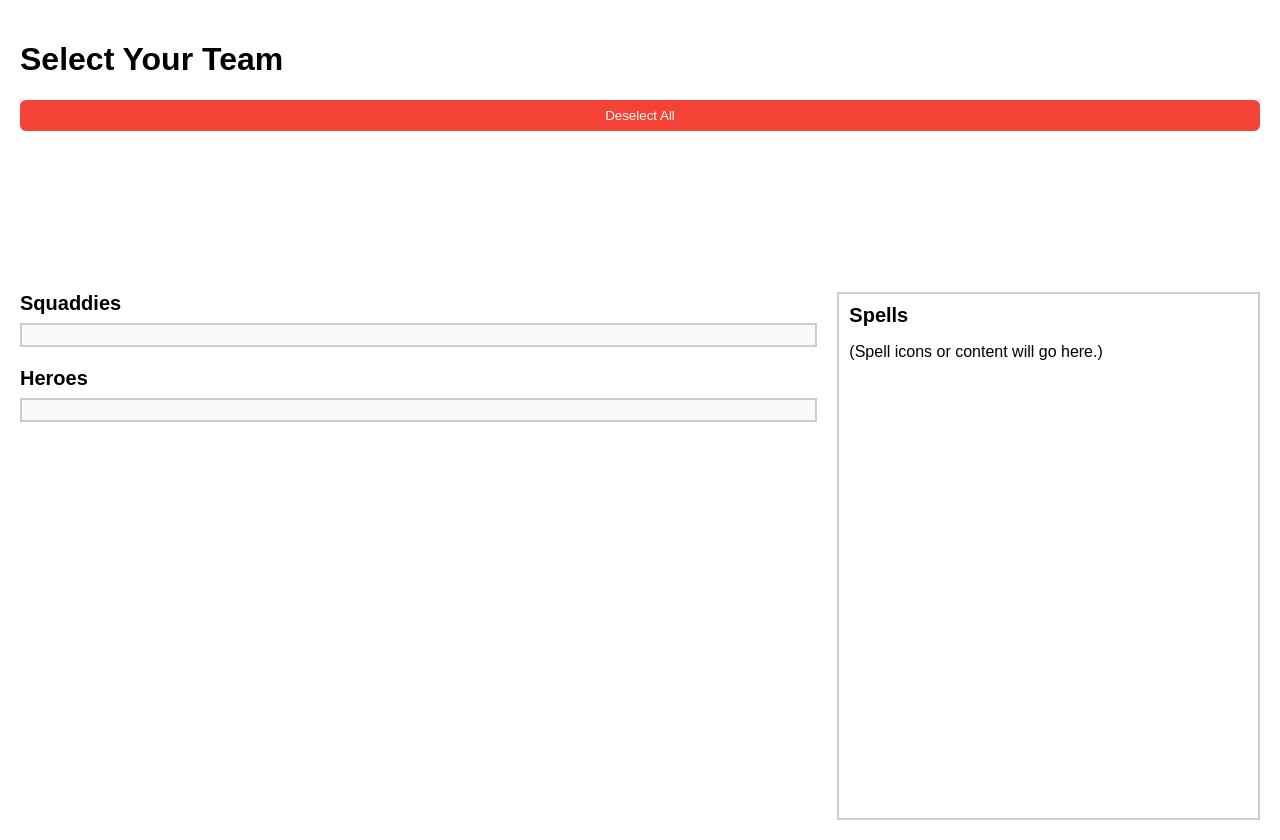
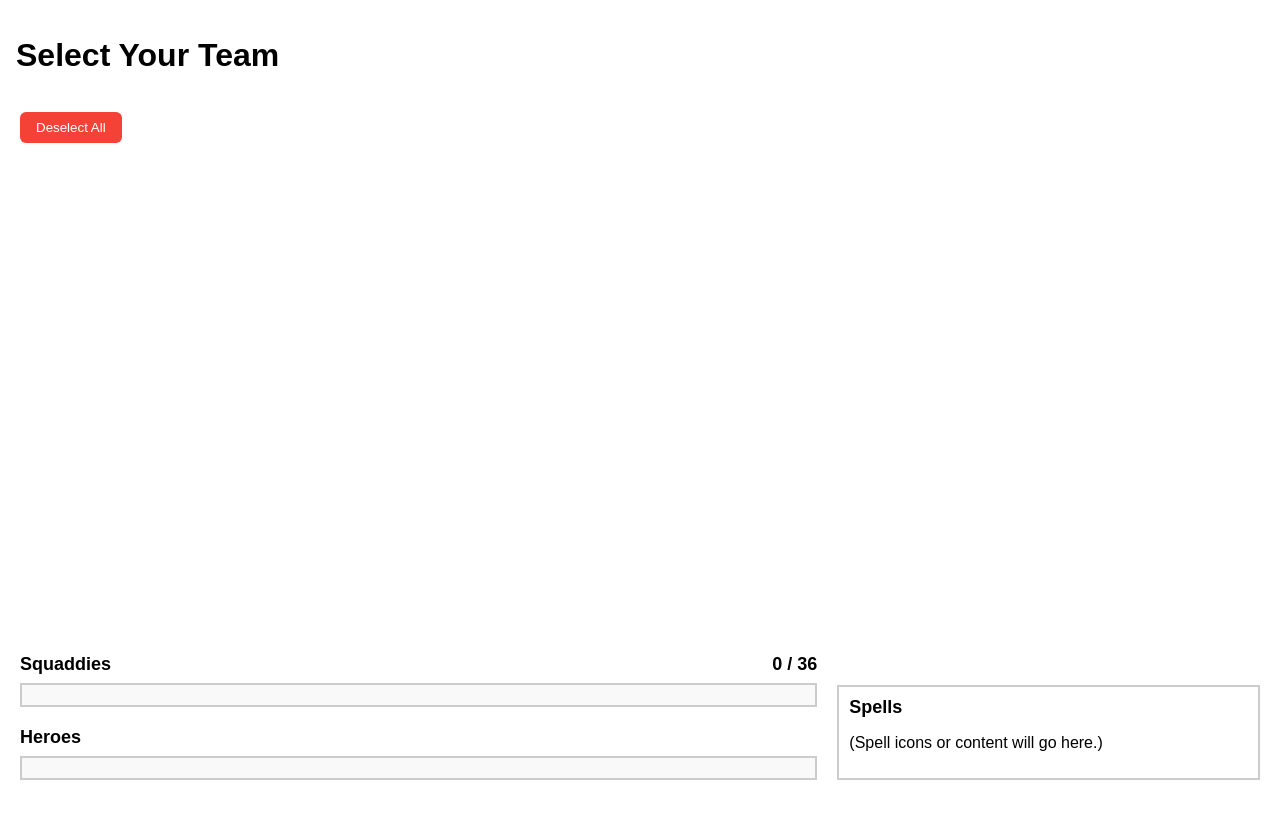
Before and after one commit to MrTentacles10/MyApp, a Flask app: page / in a window 1280 px wide. After the commit the page ends 780 px from the top, so only its background shows below. Run offline with Flask 3, Linux system fonts and the light colour scheme.

Commit message:
counter for squaddie panel

```diff
--- a/templates/index.html
+++ b/templates/index.html
@@ -3,25 +3,31 @@
 <head>
   <title>Team Selector</title>
   <style>
-    body {
+    html, body {
+      margin: 0;
+      padding: 0;
+      height: 100%;
       font-family: Arial, sans-serif;
-      margin: 20px;
-      height: 100vh;
       display: flex;
       flex-direction: column;
-      justify-content: flex-end;
+    }
+
+    h1 {
+      padding: 16px;
     }
 
     .main-container {
       display: flex;
-      height: 66%;
-      margin-top: auto;
+      flex: 1;
+      padding: 0 20px 20px;
+      box-sizing: border-box;
     }
 
     .left-panels {
       flex: 2;
       display: flex;
       flex-direction: column;
+      justify-content: flex-end;
       gap: 20px;
     }
 
@@ -31,12 +37,16 @@
       margin-left: 20px;
       padding: 10px;
       overflow-y: auto;
+      align-self: flex-end;
     }
 
     .panel-label {
-      font-size: 20px;
+      font-size: 18px;
       font-weight: bold;
       margin-bottom: 8px;
+      display: flex;
+      justify-content: space-between;
+      align-items: center;
     }
 
     .scroll-panel {
@@ -75,13 +85,14 @@
     }
 
     .deselect-btn {
-      margin-bottom: 20px;
+      margin: 0 0 12px 20px;
       padding: 8px 16px;
       background-color: #f44336;
       color: white;
       border: none;
       border-radius: 6px;
       cursor: pointer;
+      align-self: flex-start;
     }
 
     .deselect-btn:hover {
@@ -99,10 +110,13 @@
 
       <!-- Squaddies Panel -->
       <div>
-        <div class="panel-label">Squaddies</div>
+        <div class="panel-label">
+          <span>Squaddies</span>
+          <span id="squaddie-counter">0 / 36</span>
+        </div>
         <div class="scroll-panel" id="squaddies-panel">
           {% for icon in squaddie_icons %}
-            <div class="icon-wrapper" onclick="toggleSelect(this)">
+            <div class="icon-wrapper" onclick="toggleSelect(this, 'squaddies')">
               <img src="{{ url_for('static', filename='icons/' + icon.replace(' ', '_') + '.png') }}" alt="{{ icon }}">
               <div class="icon-label">{{ icon }}</div>
             </div>
@@ -122,6 +136,7 @@
           {% endfor %}
         </div>
       </div>
+
     </div>
 
     <!-- Spells Panel -->
@@ -132,15 +147,27 @@
   </div>
 
   <script>
-    function toggleSelect(elem) {
+    function toggleSelect(elem, panel = null) {
       elem.classList.toggle('selected');
+      if (panel === 'squaddies') {
+        updateSquaddieCounter();
+      }
     }
 
     function deselectAll() {
       document.querySelectorAll('.icon-wrapper.selected').forEach(elem => {
         elem.classList.remove('selected');
       });
+      updateSquaddieCounter();
     }
+
+    function updateSquaddieCounter() {
+      const selected = document.querySelectorAll('#squaddies-panel .icon-wrapper.selected').length;
+      document.getElementById('squaddie-counter').textContent = `${selected} / 36`;
+    }
+
+    // Initial count on page load
+    window.onload = updateSquaddieCounter;
   </script>
 
 </body>
```
